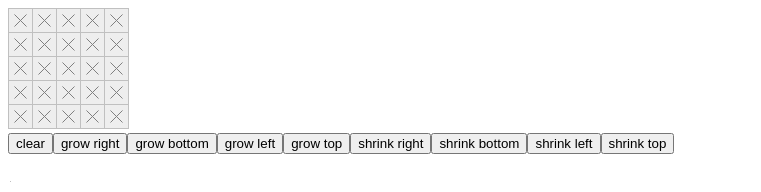
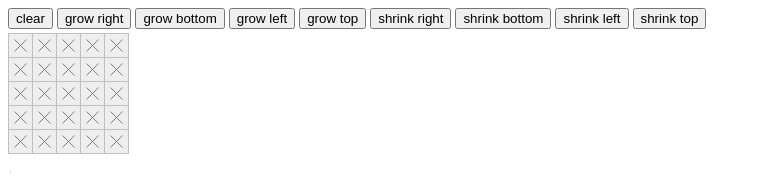
Before and after one commit to davidje13/Nonogram, a website with bundled scripts: page index.html in a window 1280 px wide. Shown: the whole page, without its empty margins (0-761 px from the left). Built offline with nearby package versions, Linux system fonts and the light colour scheme.

Commit message:
Adjust layout

```diff
--- a/web/index.css
+++ b/web/index.css
@@ -1,3 +1,16 @@
+.options {
+  display: flex;
+  flex-flow: row wrap;
+  gap: 4px;
+  margin-bottom: 4px;
+}
+
+.definition {
+  font: 10px monospace;
+  white-space: pre-wrap;
+  line-break: loose;
+}
+
 .container {
   display: inline-grid;
   grid-template-columns: auto auto;
--- a/web/index.mjs
+++ b/web/index.mjs
@@ -10,6 +10,7 @@ document.body.append(root);
 
 const info = document.createElement('div');
 const definition = document.createElement('pre');
+definition.className = 'definition';
 
 const liveSolver = new LiveSolver('/src/live-solver-worker.mjs');
 
@@ -59,6 +60,7 @@ function makeButton(text, fn) {
 }
 
 const options = document.createElement('div');
+options.className = 'options';
 options.append(
   makeButton('clear', () => editor.fill(OFF)),
   makeButton('grow right', () => editor.resize({ width: editor.getSize().width + 1, fill: OFF })),
@@ -70,7 +72,6 @@ options.append(
   makeButton('shrink left', () => editor.resize({ width: editor.getSize().width - 1, dx: -1, fill: OFF })),
   makeButton('shrink top', () => editor.resize({ height: editor.getSize().height - 1, dy: -1, fill: OFF })),
 );
-root.append(editor.canvas, options, info, definition);
 
 const player = new GamePlayer({ cellSize: 23, border: 1 });
-root.append(player.container);
+root.append(options, editor.canvas, info, player.container, definition);
```
